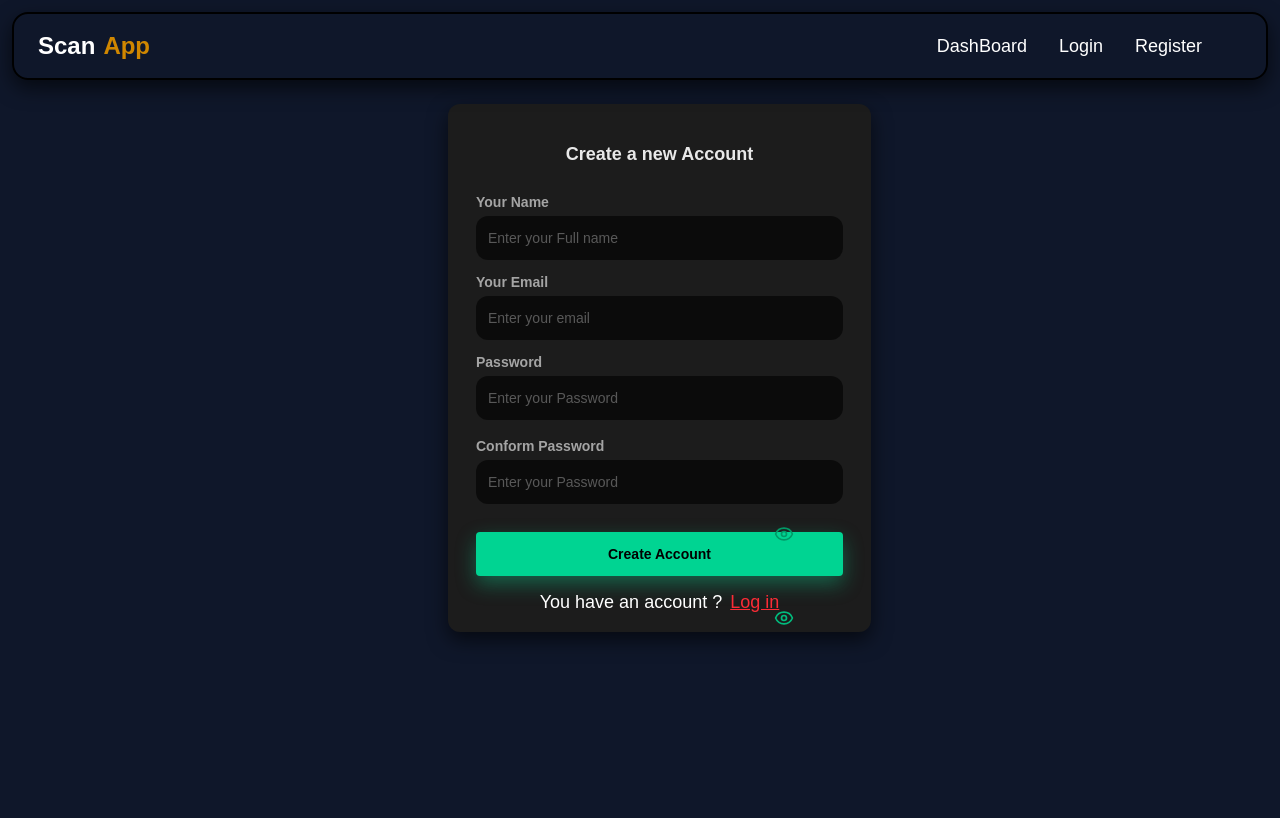
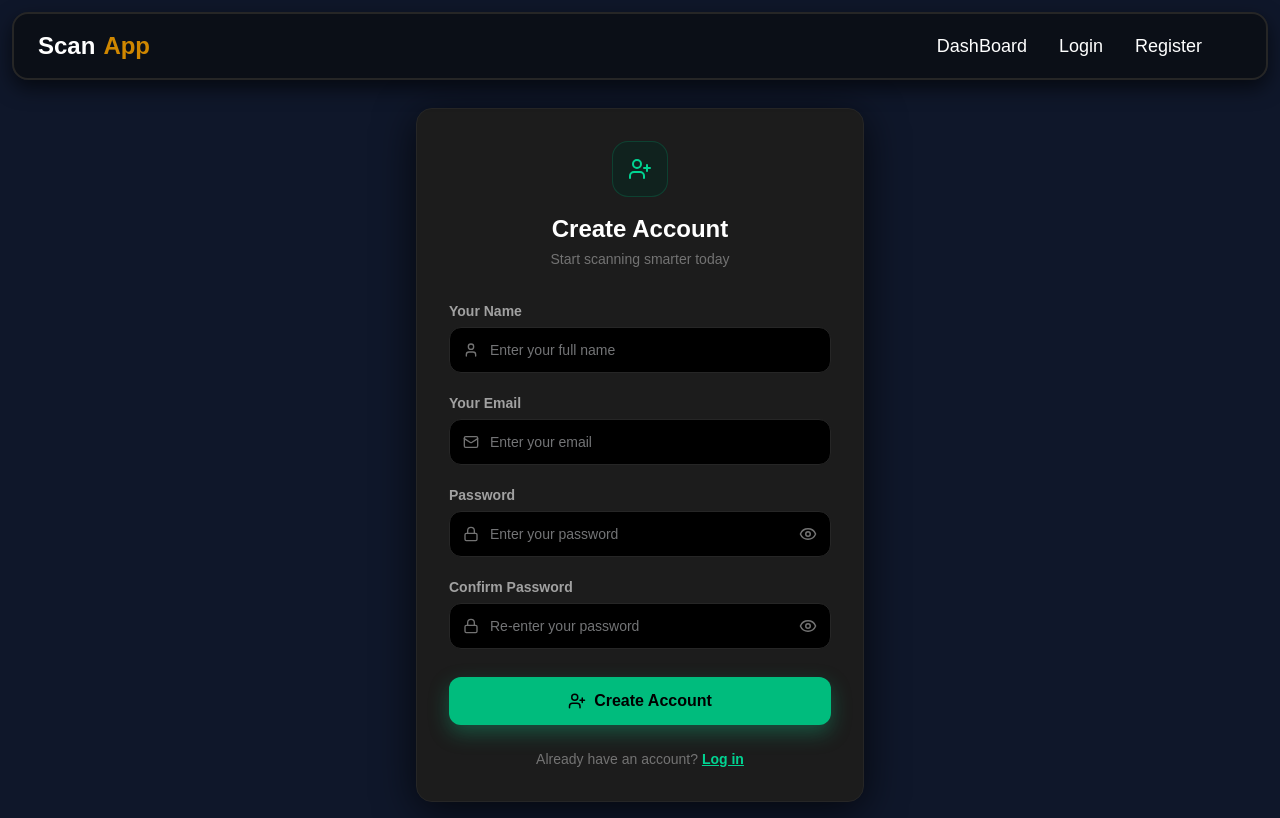
Before and after one commit to princekumar9234/Scan-App, a React (Vite) app in the folder Frontend/: page /register in a window 1280 px wide. Built offline with nearby package versions, Linux system fonts and the light colour scheme.

Commit message:
complete

```diff
--- a/Frontend/src/Pages/ClientServer.jsx
+++ b/Frontend/src/Pages/ClientServer.jsx
@@ -2,8 +2,8 @@ import React from "react";
 import axios from "axios";
 
 const ClientServer = axios.create({
-  baseURL: "https://scan-app-production-de58.up.railway.app/",
-  // baseURL: "http://localhost:3000/",
+  // baseURL: "https://scan-app-production-de58.up.railway.app/",
+  baseURL: "http://localhost:3000/",
   withCredentials: true,
 });
 
--- a/Frontend/src/Pages/LoginPage.jsx
+++ b/Frontend/src/Pages/LoginPage.jsx
@@ -1,5 +1,5 @@
 import React, { useState } from "react";
-import { Eye, EyeOff } from "lucide-react";
+import { Eye, EyeOff, LogIn, Mail, Lock } from "lucide-react";
 import { useNavigate } from "react-router-dom";
 import ClientServer from "./ClientServer";
 import toast from "react-hot-toast";
@@ -9,7 +9,6 @@ const LoginPage = () => {
   const [showPassword, setShowPassword] = useState(false);
   const [email, setEmail] = useState("");
   const [password, setPassword] = useState("");
-  const [error, setError] = useState("");
 
   const navigate = useNavigate();
 
@@ -41,62 +40,98 @@ const LoginPage = () => {
   };
 
   return (
-    <div>
+    <div className=" bg-[#0F172A] flex flex-col">
       <Navbar />
-      <form
-        onSubmit={(e) => {
-          handleForm(e);
-        }}
-        className="flex flex-col justify-center items-center  mt-22 "
-      >
-        <div className="flex flex-col gap-2 shadow-[0_8px_20px_rgba(0,0,0,0.6)] p-7 rounded-xl border-black bg-[#1c1c1c]">
-          <h2 className="text-center text-lg font-bold mb-4">Welcome Back </h2>
-          <h4 className="text-sm text-gray-300 opacity-65">Email Address</h4>
+      <div className="flex-1 flex items-center justify-center px-4 py-4">
+        <div className="w-full max-w-md">
+          {/* Card */}
+          <div className="bg-[#1c1c1c] border border-neutral-800 rounded-2xl shadow-[0_8px_40px_rgba(0,0,0,0.7)] p-8">
+            {/* Header */}
+            <div className="text-center mb-8">
+              <div className="inline-flex items-center justify-center w-14 h-14 rounded-2xl bg-emerald-950/40 border border-emerald-500/20 mb-4">
+                <LogIn size={24} className="text-emerald-400" />
+              </div>
+              <h2 className="text-2xl font-extrabold text-white">
+                Welcome Back
+              </h2>
+              <p className="text-sm text-neutral-500 mt-1">
+                Sign in to your account
+              </p>
+            </div>
+
+            <form onSubmit={handleForm} className="flex flex-col gap-5">
+              {/* Email */}
+              <div className="flex flex-col gap-1.5">
+                <label className="text-sm font-semibold text-neutral-400">
+                  Email Address
+                </label>
+                <div className="relative">
+                  <Mail
+                    size={16}
+                    className="absolute left-3.5 top-1/2 -translate-y-1/2 text-neutral-500"
+                  />
                   <input
-            onChange={(e) => {
-              setEmail(e.target.value);
-            }}
+                    onChange={(e) => setEmail(e.target.value)}
                     value={email}
-            type="text"
+                    type="email"
                     name="email"
-            placeholder="Enter your Email"
-            className="p-3  bg-black focus:border opacity-65 outline-none focus:shadow-[0_8px_20px_rgba(2,180,120,0.2)] focus:border-emerald-400 rounded-xl text-sm "
+                    placeholder="Enter your email"
+                    className="w-full pl-10 pr-4 py-3 bg-black border border-neutral-800 focus:border-emerald-400 outline-none focus:shadow-[0_0_20px_rgba(16,185,129,0.15)] rounded-xl text-sm text-gray-200 transition"
                   />
-          <h4 className="mt-2 text-sm text-gray-300 opacity-65">Psssword</h4>
+                </div>
+              </div>
+
+              {/* Password */}
+              <div className="flex flex-col gap-1.5">
+                <label className="text-sm font-semibold text-neutral-400">
+                  Password
+                </label>
+                <div className="relative">
+                  <Lock
+                    size={16}
+                    className="absolute left-3.5 top-1/2 -translate-y-1/2 text-neutral-500"
+                  />
                   <input
-            onChange={(e) => {
-              setPassword(e.target.value);
-            }}
+                    onChange={(e) => setPassword(e.target.value)}
                     value={password}
-            name="pasword "
+                    name="password"
                     type={showPassword ? "text" : "password"}
                     placeholder="Enter your password"
-            className="p-3  bg-black text-sm opacity-65  rounded-xl focus:border  focus:shadow-[0_8px_20px_rgba(2,180,120,0.2)] outline-none focus:border-emerald-400 "
+                    className="w-full pl-10 pr-12 py-3 bg-black border border-neutral-800 focus:border-emerald-400 outline-none focus:shadow-[0_0_20px_rgba(16,185,129,0.15)] rounded-xl text-sm text-gray-200 transition"
                   />
                   <button
                     type="button"
-            onClick={() => setShowPassword(!showPassword)} // click handler to toggle state
-            className="absolute bottom-105 right-27 md:right-[38%] md:bottom-67 focus:shadow-[0_8px_20px_rgba(2,180,120,0.2)] text-emerald-600 hover:text-emerald-400 focus:outline-none cursor-pointer flex items-center justify-center"
+                    onClick={() => setShowPassword(!showPassword)}
+                    className="absolute right-3.5 top-1/2 -translate-y-1/2 text-neutral-500 hover:text-emerald-400 transition cursor-pointer"
                   >
-            {showPassword ? <EyeOff size={20} /> : <Eye size={20} />}
+                    {showPassword ? <EyeOff size={18} /> : <Eye size={18} />}
                   </button>
+                </div>
+              </div>
 
-          <button className="p-2   rounded bg-emerald-400 transition-all shadow-[0_8px_20px_rgba(16,185,129,0.45)] hover:shadow-[0_10px_25px_rgba(16,185,129,0.6)]  text-black mt-4 font-bold cursor-pointer ">
-            Log in
+              {/* Submit */}
+              <button
+                type="submit"
+                className="w-full mt-2 py-3 rounded-xl bg-emerald-500 hover:bg-emerald-400 text-black font-bold transition-all shadow-[0_8px_20px_rgba(16,185,129,0.35)] hover:shadow-[0_10px_30px_rgba(16,185,129,0.5)] flex items-center justify-center gap-2 cursor-pointer"
+              >
+                <LogIn size={18} />
+                Log In
               </button>
-          <div className="mt-3  md:px-12 gap-2 flex opacity-80 justify-center">
-            Don't have an account ?
+            </form>
+
+            {/* Footer */}
+            <div className="mt-6 text-center text-sm text-neutral-500">
+              Don't have an account?{" "}
               <button
-              className="text-red-500 cursor-pointer underline font-bold"
-              onClick={() => {
-                navigate("/register");
-              }}
+                onClick={() => navigate("/register")}
+                className="text-emerald-400 hover:text-emerald-300 font-bold underline cursor-pointer transition"
               >
                 Register now
               </button>
             </div>
           </div>
-      </form>
+        </div>
+      </div>
     </div>
   );
 };
--- a/Frontend/src/Pages/Navbar.jsx
+++ b/Frontend/src/Pages/Navbar.jsx
@@ -7,7 +7,7 @@ const Navbar = () => {
 
   return (
     <nav className="relative z-50">
-      <div className="flex justify-between  border-2 m-3 mt-3 rounded-2xl border-black shadow-[0_8px_20px_rgba(0,0,0,0.6)]  items-center py-4 px-6 ">
+      <div className="flex justify-between border-2 m-3 mt-3 rounded-2xl border-neutral-800 bg-[#0c0f16]/90 backdrop-blur-md shadow-[0_8px_20px_rgba(0,0,0,0.6)] items-center py-4 px-6">
         {/* Logo */}
         <div className="font-bold text-2xl flex items-center whitespace-nowrap gap-2">
           <span>Scan</span> <span className="text-yellow-600">App</span>
--- a/Frontend/src/Pages/RegisterPage.jsx
+++ b/Frontend/src/Pages/RegisterPage.jsx
@@ -1,7 +1,6 @@
 import React, { useState } from "react";
 import { useNavigate } from "react-router-dom";
-import { Eye, EyeOff } from "lucide-react";
-import axios from "axios";
+import { Eye, EyeOff, UserPlus, User, Mail, Lock } from "lucide-react";
 import ClientServer from "./ClientServer";
 import Navbar from "./Navbar";
 
@@ -37,7 +36,6 @@ const RegisterPage = () => {
         if (error.response.status === 409) {
           alert(error.response.data.message);
         } else if (error.response.status === 400) {
-          // console.log(error.response.data.error.map((e) => e.msg))
           alert(error.response.data.error.map((e) => e.msg));
         } else {
           console.log(error);
@@ -45,95 +43,149 @@ const RegisterPage = () => {
         }
       });
   };
+
   return (
-    <div>
+    <div className=" bg-[#0F172A] flex flex-col">
       <Navbar />
+      <div className="flex-1 flex items-center justify-center px-4 py-4">
+        <div className="w-full max-w-md">
+          {/* Card */}
+          <div className="bg-[#1c1c1c] border border-neutral-800 rounded-2xl shadow-[0_8px_40px_rgba(0,0,0,0.7)] p-8">
+            {/* Header */}
+            <div className="text-center mb-8">
+              <div className="inline-flex items-center justify-center w-14 h-14 rounded-2xl bg-emerald-950/40 border border-emerald-500/20 mb-4">
+                <UserPlus size={24} className="text-emerald-400" />
+              </div>
+              <h2 className="text-2xl font-extrabold text-white">
+                Create Account
+              </h2>
+              <p className="text-sm text-neutral-500 mt-1">
+                Start scanning smarter today
+              </p>
+            </div>
 
-      <form
-        onSubmit={(e) => {
-          handleForm(e);
-        }}
-        className="mt-2 ml-6 md:ml-[35%] w-fit m-4 rounded-xl shadow-[0_8px_20px_rgba(0,0,0,0.6)] bg-[#1c1c1c]"
-      >
-        <div className="  p-7 pb-3 gap-1 mt-6  flex flex-col">
-          <h4 className="mt-2 opacity-90 text-center mb-3 text-lg font-bold">
-            Create a new Account
-          </h4>
-          <h4 className="mt-2 opacity-60 text-sm font-bold">Your Name</h4>
+            <form onSubmit={handleForm} className="flex flex-col gap-5">
+              {/* Name */}
+              <div className="flex flex-col gap-1.5">
+                <label className="text-sm font-semibold text-neutral-400">
+                  Your Name
+                </label>
+                <div className="relative">
+                  <User
+                    size={16}
+                    className="absolute left-3.5 top-1/2 -translate-y-1/2 text-neutral-500"
+                  />
                   <input
-            onChange={(e) => {
-              setName(e.target.value);
-            }}
+                    onChange={(e) => setName(e.target.value)}
                     value={username}
                     type="text"
-            placeholder="Enter your Full name"
-            className="p-3 bg-black rounded-xl text-sm focus:shadow-[0_8px_20px_rgba(2,180,120,0.2)] focus:border-emerald-300 focus:border opacity-60 outline-none  "
+                    placeholder="Enter your full name"
+                    className="w-full pl-10 pr-4 py-3 bg-black border border-neutral-800 focus:border-emerald-400 outline-none focus:shadow-[0_0_20px_rgba(16,185,129,0.15)] rounded-xl text-sm text-gray-200 transition"
                   />
-          <h4 className="mt-2 opacity-60 text-sm font-bold">Your Email</h4>
+                </div>
+              </div>
+
+              {/* Email */}
+              <div className="flex flex-col gap-1.5">
+                <label className="text-sm font-semibold text-neutral-400">
+                  Your Email
+                </label>
+                <div className="relative">
+                  <Mail
+                    size={16}
+                    className="absolute left-3.5 top-1/2 -translate-y-1/2 text-neutral-500"
+                  />
                   <input
-            onChange={(e) => {
-              setEmail(e.target.value);
-            }}
+                    onChange={(e) => setEmail(e.target.value)}
                     value={email}
                     type="email"
-            placeholder="Enter your email "
-            className="p-3 bg-black rounded-xl text-sm focus:shadow-[0_8px_20px_rgba(2,180,120,0.2)] focus:border-emerald-300 focus:border opacity-60 outline-none  "
+                    placeholder="Enter your email"
+                    className="w-full pl-10 pr-4 py-3 bg-black border border-neutral-800 focus:border-emerald-400 outline-none focus:shadow-[0_0_20px_rgba(16,185,129,0.15)] rounded-xl text-sm text-gray-200 transition"
                   />
-          <h4 className="mt-2 opacity-60 text-sm font-bold">Password</h4>
+                </div>
+              </div>
+
+              {/* Password */}
+              <div className="flex flex-col gap-1.5">
+                <label className="text-sm font-semibold text-neutral-400">
+                  Password
+                </label>
+                <div className="relative">
+                  <Lock
+                    size={16}
+                    className="absolute left-3.5 top-1/2 -translate-y-1/2 text-neutral-500"
+                  />
                   <input
-            onChange={(e) => {
-              setPassword(e.target.value);
-            }}
+                    onChange={(e) => setPassword(e.target.value)}
                     value={password}
-            type={showPassword ? "text " : "password"}
-            placeholder="Enter your Password"
-            className=" p-3 bg-black rounded-xl text-sm focus:shadow-[0_8px_20px_rgba(2,180,120,0.2)] focus:border-emerald-300 focus:border opacity-60 outline-none  "
+                    type={showPassword ? "text" : "password"}
+                    placeholder="Enter your password"
+                    className="w-full pl-10 pr-12 py-3 bg-black border border-neutral-800 focus:border-emerald-400 outline-none focus:shadow-[0_0_20px_rgba(16,185,129,0.15)] rounded-xl text-sm text-gray-200 transition"
                   />
-
                   <button
                     type="button"
-            onClick={() => setShowPassword(!showPassword)} // click handler to toggle state
-            className="absolute bottom-102 right-21 md:right-[38%]  md:bottom-64 text-emerald-600 hover:text-emerald-400 focus:outline-none cursor-pointer flex items-center justify-center"
+                    onClick={() => setShowPassword(!showPassword)}
+                    className="absolute right-3.5 top-1/2 -translate-y-1/2 text-neutral-500 hover:text-emerald-400 transition cursor-pointer"
                   >
-            {showPassword ? <EyeOff size={20} /> : <Eye size={20} />}
+                    {showPassword ? <EyeOff size={18} /> : <Eye size={18} />}
                   </button>
-          <h4 className="mt-3 opacity-60 text-sm font-bold">
-            Conform Password
-          </h4>
+                </div>
+              </div>
+
+              {/* Confirm Password */}
+              <div className="flex flex-col gap-1.5">
+                <label className="text-sm font-semibold text-neutral-400">
+                  Confirm Password
+                </label>
+                <div className="relative">
+                  <Lock
+                    size={16}
+                    className="absolute left-3.5 top-1/2 -translate-y-1/2 text-neutral-500"
+                  />
                   <input
-            onChange={(e) => {
-              setConformPassword(e.target.value);
-            }}
+                    onChange={(e) => setConformPassword(e.target.value)}
                     value={conformPassword}
                     type={showConformPassword ? "text" : "password"}
-            placeholder="Enter your Password"
-            className="p-3 bg-black rounded-xl  text-sm focus:border-emerald-300 focus:shadow-[0_8px_20px_rgba(2,180,120,0.2)] focus:border opacity-60 outline-none  "
+                    placeholder="Re-enter your password"
+                    className="w-full pl-10 pr-12 py-3 bg-black border border-neutral-800 focus:border-emerald-400 outline-none focus:shadow-[0_0_20px_rgba(16,185,129,0.15)] rounded-xl text-sm text-gray-200 transition"
                   />
-
                   <button
                     type="button"
-            onClick={() => setShowConformPassword(!showConformPassword)} // click handler to toggle state
-            className="absolute bottom-81 right-21 md:right-[38%] md:bottom-43 focus:shadow-[0_8px_20px_rgba(2,180,120,0.2)] text-emerald-500 focus:outline-none cursor-pointer flex items-center justify-center"
+                    onClick={() => setShowConformPassword(!showConformPassword)}
+                    className="absolute right-3.5 top-1/2 -translate-y-1/2 text-neutral-500 hover:text-emerald-400 transition cursor-pointer"
                   >
-            {showConformPassword ? <EyeOff size={20} /> : <Eye size={20} />}
+                    {showConformPassword ? (
+                      <EyeOff size={18} />
+                    ) : (
+                      <Eye size={18} />
+                    )}
                   </button>
+                </div>
+              </div>
 
-          <button className="px-29 md:px-33 mt-6 py-3  bg-emerald-400 outline-none rounded focus:shadow-[0_8px_20px_rgba(2,180,120,0.2)] text-black font-bold text-sm shadow-[0_8px_20px_rgba(16,185,129,0.45)] hover:shadow-[0_10px_25px_rgba(16,185,129,0.6)] ">
+              {/* Submit */}
+              <button
+                type="submit"
+                className="w-full mt-2 py-3 rounded-xl bg-emerald-500 hover:bg-emerald-400 text-black font-bold transition-all shadow-[0_8px_20px_rgba(16,185,129,0.35)] hover:shadow-[0_10px_30px_rgba(16,185,129,0.5)] flex items-center justify-center gap-2 cursor-pointer"
+              >
+                <UserPlus size={18} />
                 Create Account
               </button>
-        </div>
-        <div className="flex gap-2  justify-center pb-4 text-lg">
-          You have an account ?
+            </form>
+
+            {/* Footer */}
+            <div className="mt-6 text-center text-sm text-neutral-500">
+              Already have an account?{" "}
               <button
-            onClick={() => {
-              navigate("/login");
-            }}
-            className="underline text-red-500"
+                onClick={() => navigate("/login")}
+                className="text-emerald-400 hover:text-emerald-300 font-bold underline cursor-pointer transition"
               >
                 Log in
               </button>
             </div>
-      </form>
+          </div>
+        </div>
+      </div>
     </div>
   );
 };
```
Also changed, not shown: Frontend/src/Components/Homes/HomeNav.jsx (+81 -63 lines), Frontend/src/Pages/Dashboard.jsx (+21 -16 lines), 1 other file (tests, documents, lock files or other folders). Lines whose indentation alone changed are shown as unchanged.
